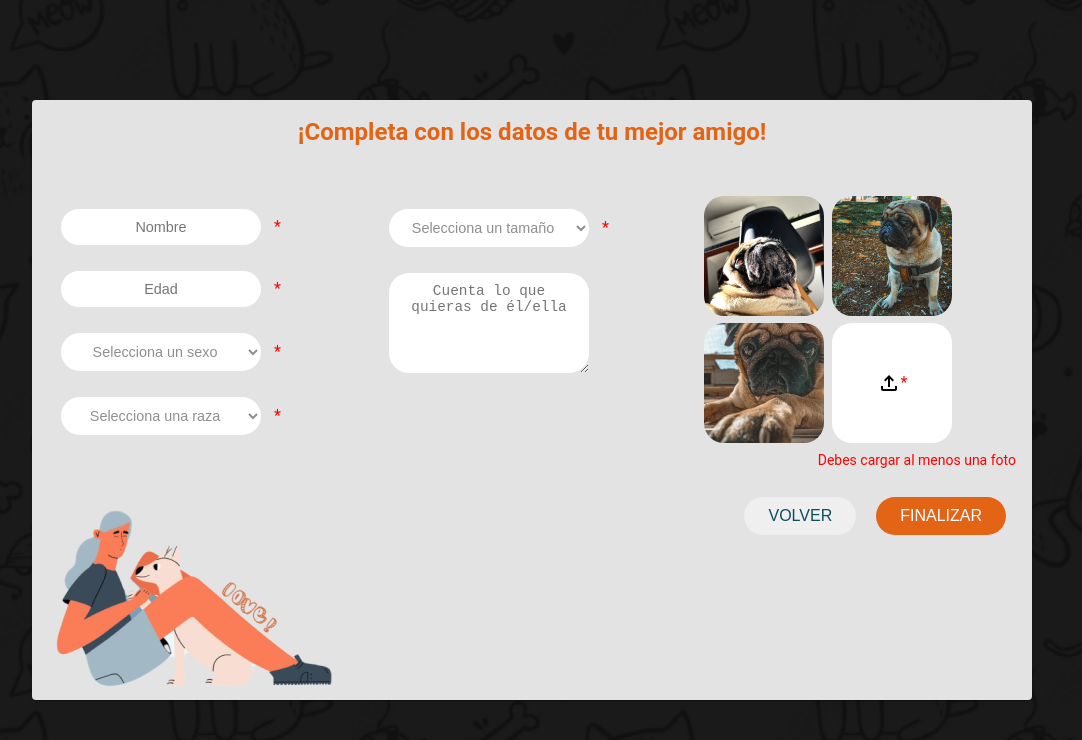
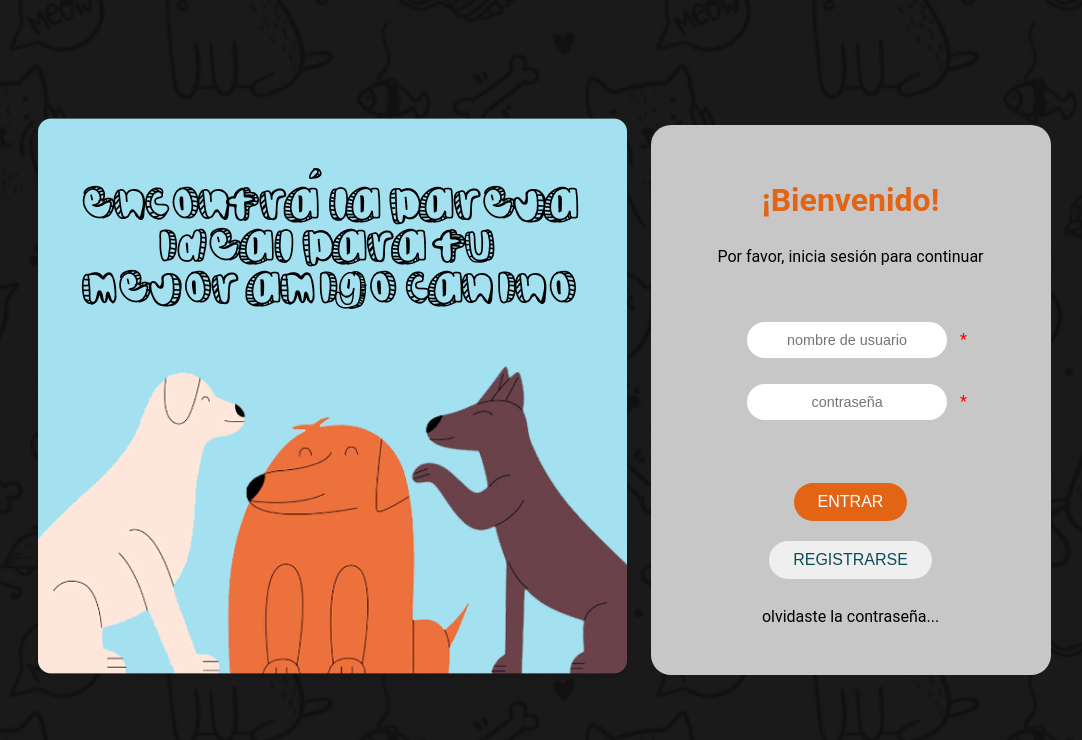
Before and after one commit to No-Country-simulation/c19-46-n-java-react, a React (Vite) app in the folder frontend/: page /pruebas in a window 1280 px wide. Shown: the top 740 px of the page, without its empty margins (108-1190 px from the left). Built offline with nearby package versions, Linux system fonts and the light colour scheme.

Commit message:
agregado de clase password

```diff
--- a/frontend/src/ComponentePruebas.jsx
+++ b/frontend/src/ComponentePruebas.jsx
@@ -5,8 +5,8 @@ import FormularioMascotaIndex from "./views/forms/formulario-mascota/FormularioM
 const ComponentePruebas = () => {
   return (
     <>
-      <FormularioMascotaIndex />
-      {/* <LoginForm /> */}
+      {/* <FormularioMascotaIndex /> */}
+      <LoginForm />
       {/* <RegisterForm /> */}
     </>
   );
--- a/frontend/src/shared/components/input/Input.jsx
+++ b/frontend/src/shared/components/input/Input.jsx
@@ -54,6 +54,20 @@ const Input = ({
           required={required}
         />
       )}
+
+      {type === "password" &&(
+        <input
+          id={id}
+          type={type}
+          placeholder={placeholder}
+          value={value}
+          onChange={onChange}
+          maxLength={maxLength}
+          className="input"
+          required={required}
+        />
+      )}
+
       {required && <span className="required-asterisk">*</span>}
     </>
   );
--- a/frontend/src/views/forms/formulario-login/LoginForm.jsx
+++ b/frontend/src/views/forms/formulario-login/LoginForm.jsx
@@ -51,7 +51,7 @@ const LoginForm = () => {
               value={username}
               onChange={(e) => setUsername(e.target.value)}
               maxLength={50}
-              required
+              required="true"
             />
             <Input
               id={"password"}
```
